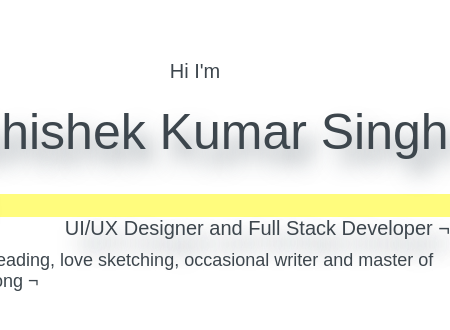
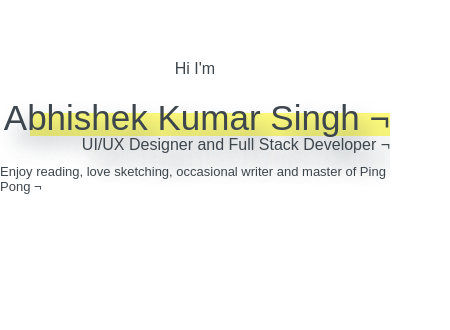
Before and after one commit to abheist/portfolio, a website: page app/index.html in a window 390 px wide. Shown: the whole page, 450 px wide, since content can reach past the window. Drawn offline with nearby package versions, Linux system fonts and the light colour scheme; files that its build step writes are made by us from their sources.

Commit message:
AKS: Header - completed for all screens

```diff
--- a/app/index.html
+++ b/app/index.html
@@ -42,7 +42,7 @@
 				<div class="my-name-underline z-index-0"></div>
 				<p class="times-regular-20 primary-text-shadow">UI/UX Designer and Full Stack Developer ¬</p>
 			</div>
-			<p class="margin-top-10 times-regular-16">Enjoy reading, love sketching, occasional writer and
+			<p class="margin-top-10 times-regular-18">Enjoy reading, love sketching, occasional writer and
 				master of Ping Pong ¬</p>
 		</div>
 	</header>
--- a/app/styles/main.scss
+++ b/app/styles/main.scss
@@ -124,7 +124,7 @@ body {
 	font-size: 20px;
 }
 
-.times-regular-16 {
+.times-regular-18 {
 	font-family: $times-roman;
 	font-weight: 400;
 	font-size: 18px;
@@ -175,3 +175,21 @@ body {
 .z-index-0 {
 	z-index: -10;
 }
+
+@media all and (max-width: 600px) {
+	.times-regular-50 {
+		font-size: 35px;
+	}
+
+	.my-name-underline {
+		width: 360px;
+	}
+
+	.times-regular-20 {
+		font-size: 16px;
+	}
+
+	.times-regular-18 {
+		font-size: 13px;
+	}
+}
```
